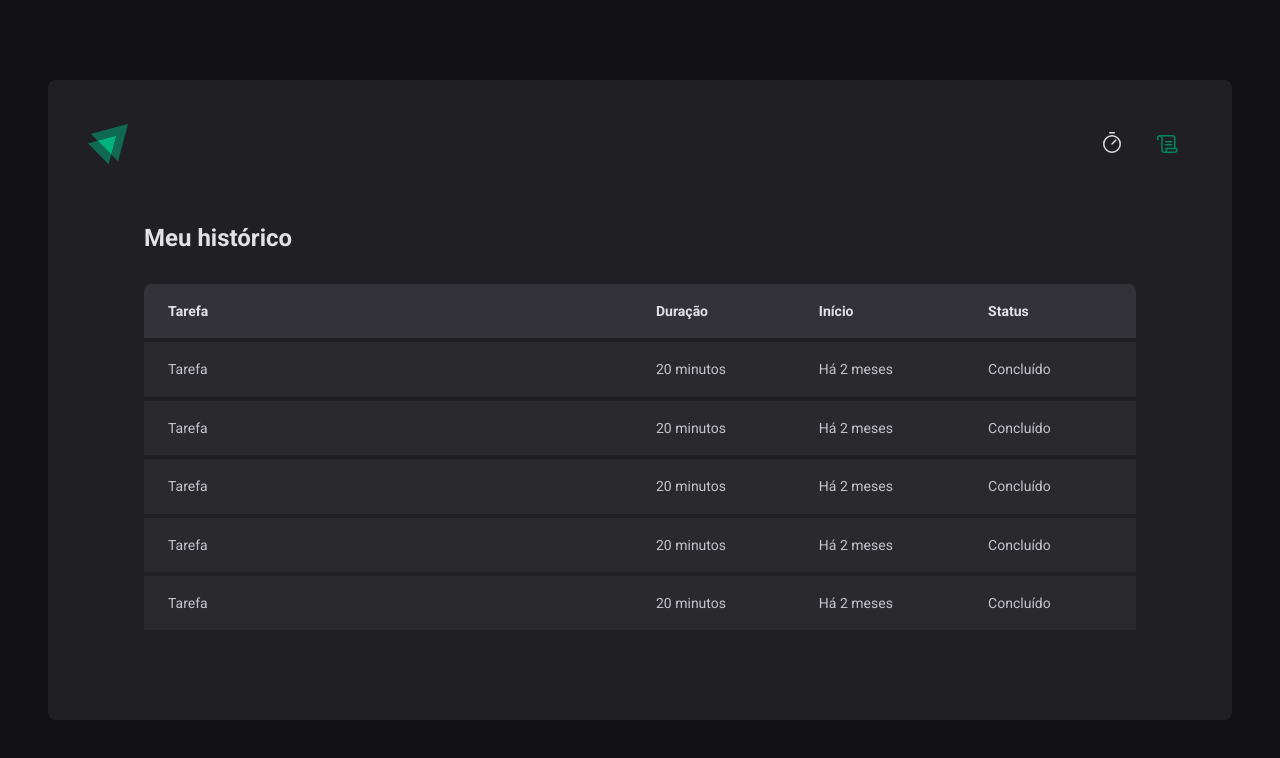
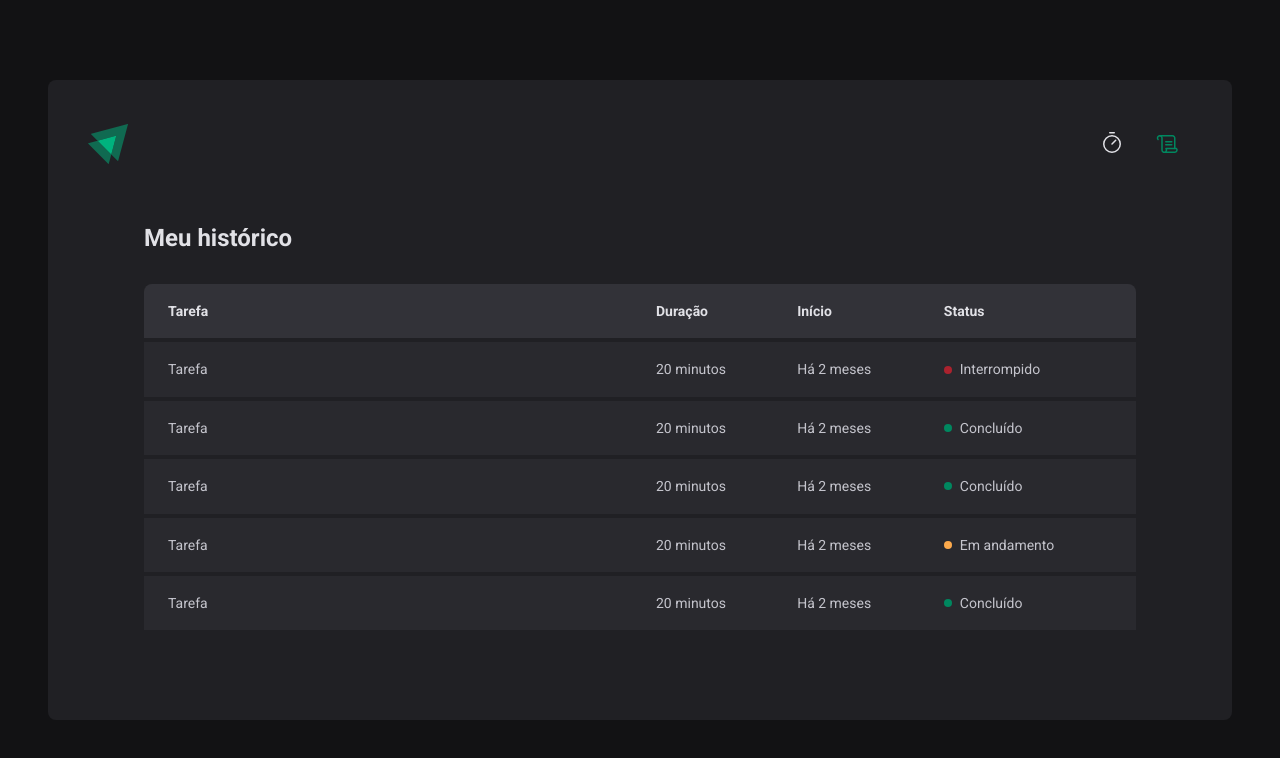
Before and after one commit to silvestr3/02-ignite-timer, a React (Vite) app: page /history in a window 1280 px wide. Shown: the top 758 px of the page. Built offline with nearby package versions, Linux system fonts and the light colour scheme.

Commit message:
feat: Create task status component

```diff
--- a/src/pages/History/index.tsx
+++ b/src/pages/History/index.tsx
@@ -1,4 +1,4 @@
-import { HistoryContainer, HistoryList } from "./styles";
+import { HistoryContainer, HistoryList, StatusCell } from "./styles";
 
 export const History = () => {
   return (
@@ -21,31 +21,41 @@
               <td>Tarefa</td>
               <td>20 minutos</td>
               <td>Há 2 meses</td>
-              <td>Concluído</td>
+              <td>
+                <StatusCell statusColor="red">Interrompido</StatusCell>
+              </td>
             </tr>
             <tr>
               <td>Tarefa</td>
               <td>20 minutos</td>
               <td>Há 2 meses</td>
-              <td>Concluído</td>
+              <td>
+                <StatusCell statusColor="green">Concluído</StatusCell>
+              </td>
             </tr>
             <tr>
               <td>Tarefa</td>
               <td>20 minutos</td>
               <td>Há 2 meses</td>
-              <td>Concluído</td>
+              <td>
+                <StatusCell statusColor="green">Concluído</StatusCell>
+              </td>
             </tr>
             <tr>
               <td>Tarefa</td>
               <td>20 minutos</td>
               <td>Há 2 meses</td>
-              <td>Concluído</td>
+              <td>
+                <StatusCell statusColor="yellow">Em andamento</StatusCell>
+              </td>
             </tr>
             <tr>
               <td>Tarefa</td>
               <td>20 minutos</td>
               <td>Há 2 meses</td>
-              <td>Concluído</td>
+              <td>
+                <StatusCell statusColor="green">Concluído</StatusCell>
+              </td>
             </tr>
           </tbody>
         </table>
--- a/src/pages/History/styles.ts
+++ b/src/pages/History/styles.ts
@@ -59,3 +59,26 @@
     }
   }
 `;
+
+const STATUS_COLORS = {
+  yellow: "yellow-500",
+  green: "green-500",
+  red: "red-500",
+} as const;
+interface StatusCellProps {
+  statusColor: keyof typeof STATUS_COLORS;
+}
+
+export const StatusCell = styled.span<StatusCellProps>`
+  display: flex;
+  align-items: center;
+  gap: 0.5rem;
+
+  &::before {
+    content: "";
+    width: 0.5rem;
+    height: 0.5rem;
+    border-radius: 50%;
+    background: ${(props) => props.theme[STATUS_COLORS[props.statusColor]]};
+  }
+`;
```
